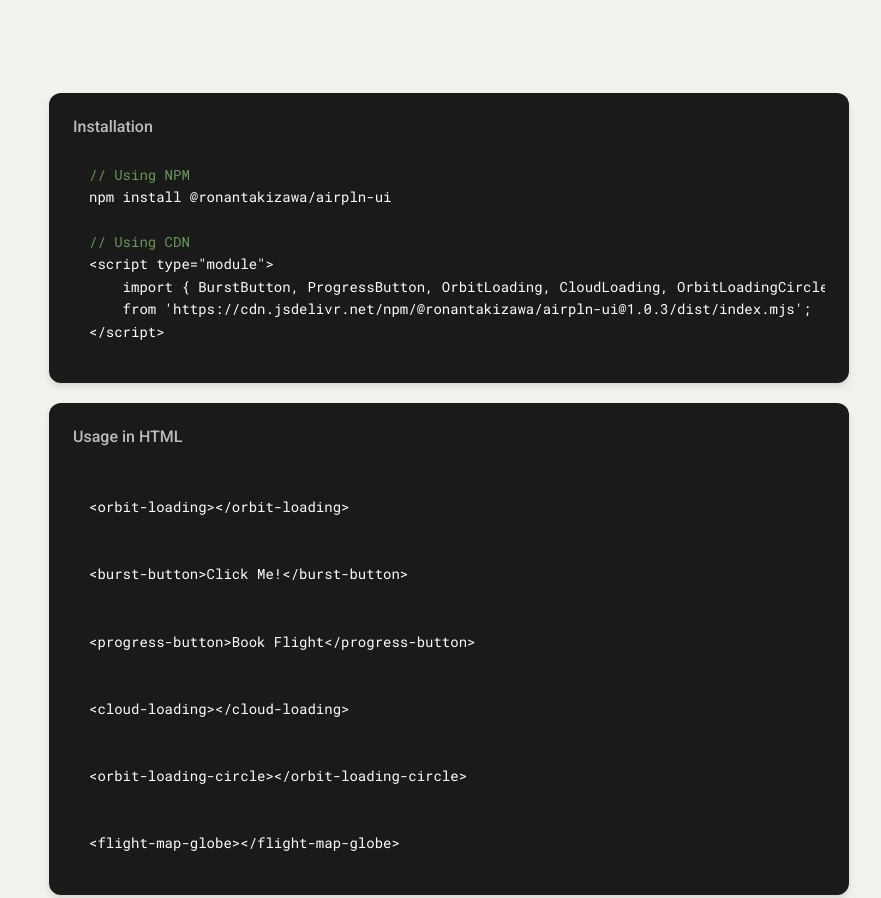
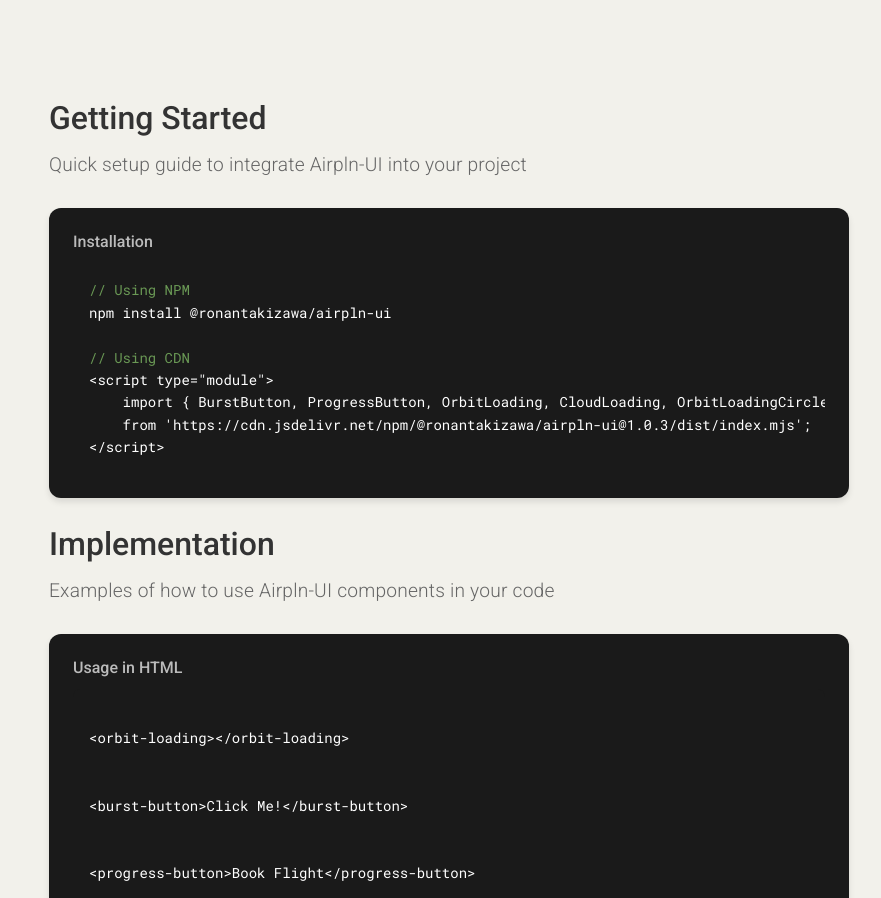
Before and after one commit to ronantakizawa/airpln-ui, a plain HTML site: page index.html in a window 1280 px wide. Shown: the part 953-1851 px from the top of the page, without its empty margins (191-1072 px from the left). Drawn offline with Linux system fonts and the light colour scheme.

Commit message:
feat: added titles

```diff
--- a/index.html
+++ b/index.html
@@ -11,7 +11,7 @@
 
     <!-- Import Airpln UI components -->
     <script type="module">
-        import { BurstButton, ProgressButton, OrbitLoading, CloudLoading, OrbitLoadingCircle, FlightMapGlobe, PlaneBackground }
+        import { BurstButton, ProgressButton, OrbitLoading, CloudLoading, OrbitLoadingCircle, PlaneBackground }
         from './airline-components.js';
     </script>
 
@@ -128,7 +128,17 @@
             color: #333;
             margin-bottom: 1rem;
             font-weight: 500;
-            text-align: center;
+            text-align: left;
+        }
+
+        .section-subtitle {
+            font-size: 1.2rem;
+            color: #666;
+            margin: -1rem 0 2rem 0;
+            font-weight: 300;
+            letter-spacing: 0.2px;
+            text-align: left;
+            margin-top: 1rem;
         }
 
         .section-description {
@@ -268,11 +278,12 @@
                 Animated flying planes background
             </div>
         </div>
-        </div>
     </div>
 
+    <div class="code-section">
+        <h2 class="section-title">Getting Started</h2>
+        <p class="section-subtitle">Quick setup guide to integrate Airpln-UI into your project</p>
 
-    <div class="code-section">
         <div class="code-container">
             <div class="code-header">Installation</div>
             <div class="code-block"><span class="comment">// Using NPM</span>
@@ -280,10 +291,13 @@
 
 <span class="comment">// Using CDN</span>
 &lt;script type="module"&gt;
-    import { BurstButton, ProgressButton, OrbitLoading, CloudLoading, OrbitLoadingCircle, FlightMapGlobe }
+    import { BurstButton, ProgressButton, OrbitLoading, CloudLoading, OrbitLoadingCircle }
     from 'https://cdn.jsdelivr.net/npm/@ronantakizawa/airpln-ui@1.0.3/dist/index.mjs';
 &lt;/script&gt;</div>
         </div>
+
+        <h2 class="section-title">Implementation</h2>
+        <p class="section-subtitle">Examples of how to use Airpln-UI components in your code</p>
 
         <div class="code-container">
             <div class="code-header">Usage in HTML</div>
```
